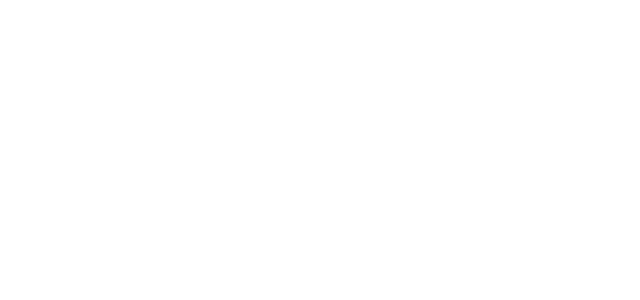
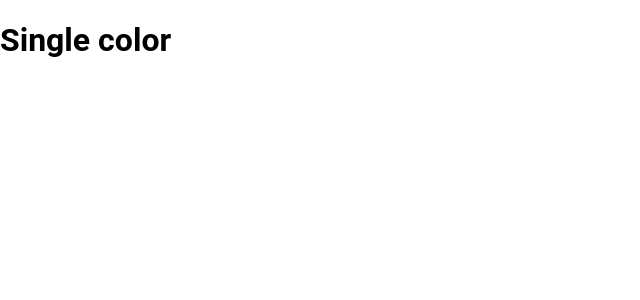
Before and after one commit to lawrencedarcy/colour-app, a React (Create React App) app in the folder color-app/: page /palette/1/1 in a window 1280 px wide. Shown: the top 300 px of the page, without its empty margins (0-640 px from the left). Built offline with nearby package versions, Linux system fonts and the light colour scheme.

Commit message:
add single color palette and more link in colobox'

```diff
--- a/color-app/src/App.js
+++ b/color-app/src/App.js
@@ -4,6 +4,7 @@
 import { generatePalette } from './colorHelpers';
 import {Route, Switch} from 'react-router-dom';
 import PaletteList from './PaletteList';
+import SingleColorPalette from './SingleColorPalette';
 
 
 class App extends Component {
@@ -19,7 +20,7 @@
     <Switch>
     <Route exact path="/" render={(routeProps) => <PaletteList palettes={seedColors} {...routeProps}/>}/>
     <Route exact path='/palette/:id' render={(routeProps) => <Palette palette={generatePalette(this.findPalette(routeProps.match.params.id))}/>} />
-    <Route exact path='/palette/:paletteID/colorId' render={() => <h1>single color page</h1>} />
+    <Route exact path='/palette/:paletteId/:colorId' render={() => <SingleColorPalette />} />
 
     </Switch>
 
--- a/color-app/src/ColorBox.js
+++ b/color-app/src/ColorBox.js
@@ -22,7 +22,7 @@
   }
 
   render() {
-    const { name, background } = this.props;
+    const { name, background, paletteId, id } = this.props;
     const { copied } = this.state;
 
     return (
@@ -39,7 +39,7 @@
               </div>
               <button className="copy-button">Copy</button>
               </div>
-              <Link to="/" onClick={e => e.stopPropagation()}>
+              <Link to={`/palette/${paletteId}/${id}`} onClick={e => e.stopPropagation()}>
               <span className="see-more">More</span>
               </Link>
               </div>
--- a/color-app/src/Palette.js
+++ b/color-app/src/Palette.js
@@ -24,10 +24,10 @@
   }
 
   render() {
-    const { colors, emoji, paletteName } = this.props.palette;
+    const { colors, emoji, paletteName, id } = this.props.palette;
     const { level, format } = this.state;
     const colorBoxes = colors[this.state.level].map(color => (
-      <ColorBox background={color[format]} name={color.name} key={color.id} />
+      <ColorBox background={color[format]} name={color.name} key={color.id} id={color.id} paletteId={id} />
     ));
     return (
       <div className="Palette">
--- /dev/null
+++ b/color-app/src/SingleColorPalette.js
@@ -0,0 +1,13 @@
+import React, { Component } from 'react';
+
+class SingleColorPalette extends Component {
+  render() {
+    return (
+      <div>
+        <h1>Single color</h1>
+      </div>
+    );
+  }
+}
+
+export default SingleColorPalette;
```
